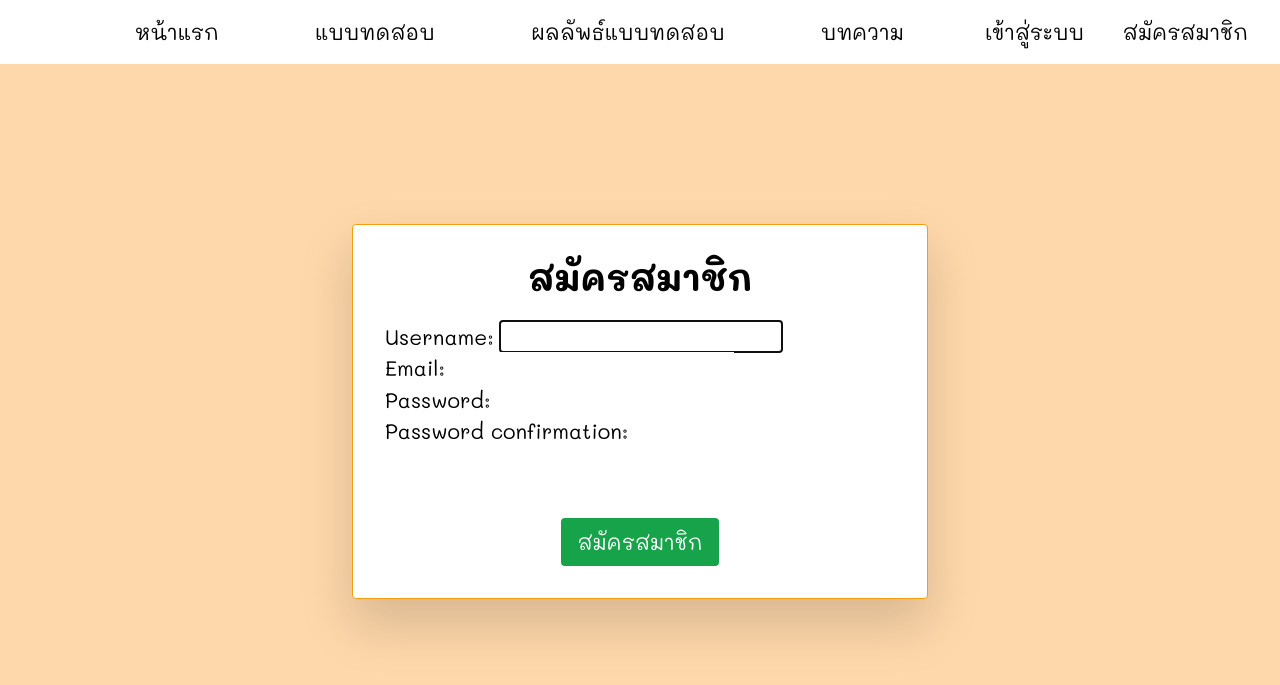
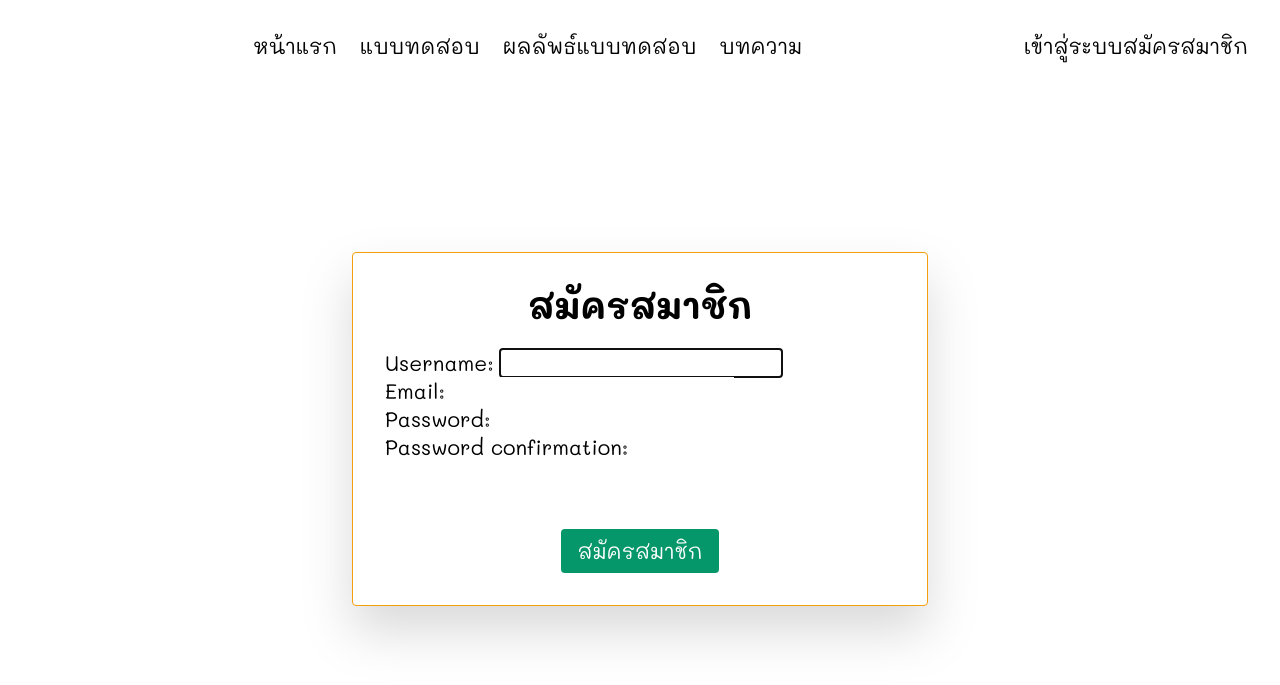
Before and after one commit to KalaboonMan/ProjectMbti, a Django app: page /users/register in a window 1280 px wide. Shown: the top 685 px of the page. Run offline with Django 4.2, Linux system fonts and the light colour scheme; some libraries are stand-ins or nearby versions.

Commit message:
ตกแต่งใหม่

```diff
--- a/mbti/templates/mbti/components/base.html
+++ b/mbti/templates/mbti/components/base.html
@@ -9,6 +9,7 @@
   <script src="//unpkg.com/alpinejs" defer></script>
 </head>
 <body>
+  <body class="font-serif text-lg" style="font-family: 'Mali', cursive; font-size: 21px;">
     {% include 'MBTI/components/site_header.html' %}
     {% block content %}{% endblock %}
 
--- a/mbti/templates/mbti/components/site_header.html
+++ b/mbti/templates/mbti/components/site_header.html
@@ -3,69 +3,24 @@
 <head>
     <meta charset="UTF-8">
     <meta name="viewport" content="width=device-width, initial-scale=1.0">
-
-<style>
-  body {
-    margin:0;
-    font-family: 'Mali', cursive;
-    font-size: 21px;
-
-  }
-  header {
-    display: flex;
-    justify-content: space-between;
-    align-items: flex-end;
-    padding: 1rem 1rem;
-    background-color: white;
-
-  }
-  .nav-links {
-    display: flex;
-    flex: 3;
-    justify-content: flex-end;
-
-  }
-  .nav-links a {
-    text-decoration: none;
-    color: black;
-    margin: 0 3rem;
-  }
-  .nav-links a:hover {
-    text-decoration: underline;
-  }
-  .auth-links {
-    display: flex;
-    justify-content: flex-end;
-    flex: 1;
-  }
-  .auth-links a {
-    text-decoration: none;
-    color: black;
-    margin: 0 1rem;
-  }
-  .auth-links a:hover {
-    text-decoration: underline;
-  }
-  .auth-links form {
-    display: inline;
-  }
-</style>
+    <title>MBTI Webpage</title>
+    <link href="https://cdn.jsdelivr.net/npm/tailwindcss@2.2.19/dist/tailwind.min.css" rel="stylesheet">
 </head>
-<body>
-  <header>
-    <div class="nav-links">
-      <a href="{% url 'home' %}">หน้าแรก</a>
-      <a href="{% url 'mbti_test' %}">แบบทดสอบ</a>
-      <a href="{% url 'mbti_result' %}">ผลลัพธ์แบบทดสอบ</a>
-      <a href="{% url 'article' %}">บทความ</a>
+<body class="">
+  <header class="flex justify-between items-center p-8 bg-white bg-[#fed7aa]">
+    <div class="flex-1 text-center">
+      <a href="{% url 'home' %}" class="text-black no-underline hover:underline mx-2">หน้าแรก</a>
+      <a href="{% url 'mbti_test' %}" class="text-black no-underline hover:underline mx-2">แบบทดสอบ</a>
+      <a href="{% url 'mbti_result' %}" class="text-black no-underline hover:underline mx-2">ผลลัพธ์แบบทดสอบ</a>
+      <a href="{% url 'article' %}" class="text-black no-underline hover:underline mx-2">บทความ</a>
     </div>
 
-    <div class="auth-links">
+    <div class="flex-2 flex justify-end">
+      {% if user.is_authenticated %}
         <div x-data="{ open: false }" @keydown.escape="open = false" class="relative" @click.away="open = false">
-        {% if user.is_authenticated %}
-        <button @click="open = !open" class="text-gray-700 font-medium">
-          {{ user.username }}
-          <svg :class="{ 'transform rotate-180': open }" class="w-4 h-4 ml-2 inline-block" fill="none" stroke="currentColor" viewBox="0 0 24 24" xmlns="http://www.w3.org/2000/svg">
+            <button @click="open = !open" class="text-gray-700 font-medium flex items-center">
+                <span>{{ user.username }}</span>
+                <svg class="w-4 h-4 ml-2" fill="none" stroke="currentColor" viewBox="0 0 24 24" xmlns="http://www.w3.org/2000/svg">
                     <path stroke-linecap="round" stroke-linejoin="round" stroke-width="2" d="M19 9l-7 7-7-7"></path>
                 </svg>
             </button>
@@ -74,18 +29,15 @@
               <a href="{% url 'password_change' %}" class="block px-4 py-2 text-sm text-gray-700 hover:bg-gray-100">เปลี่ยนรหัสผ่าน</a>
               <a href="{% url 'article_writing' %}" class="block px-4 py-2 text-sm text-gray-700 hover:bg-gray-100">เขียนบทความ</a>
               <a href="{% url 'article_history' %}" class="block px-4 py-2 text-sm text-gray-700 hover:bg-gray-100">ประวัติบทความ</a>
-          <form action="{% url 'logout' %}" method="POST"  class="block px-4 py-2 text-sm text-gray-700 hover:bg-gray-100 w-full text-left">
+              <form action="{% url 'logout' %}" method="POST" class="block px-4 py-2 text-sm text-gray-700 hover:bg-gray-100 w-full text-left">
               {% csrf_token %}
-            <button type="submit">
-              ออกจากระบบ
-            </button>
+              <button type="submit" class="w-full text-left">ออกจากระบบ</button>
               </form>
             </div>
         </div>
-
       {% else %}
-        <a href="{% url 'login' %}">เข้าสู่ระบบ</a>
-        <a href="{% url 'register' %}">สมัครสมาชิก</a>
+        <a href="{% url 'login' %}" class="text-black no-underline hover:underline">เข้าสู่ระบบ</a>
+        <a href="{% url 'register' %}" class="text-black no-underline hover:underline">สมัครสมาชิก</a>
       {% endif %}
     </div>
   </header>
--- a/mbti/templates/mbti/mbti_test.html
+++ b/mbti/templates/mbti/mbti_test.html
@@ -4,7 +4,7 @@
 <body class="bg-[#fed7aa]">
   <div class="flex flex-col items-center justify-center text-center mx-auto p-20">
     <h1 class="text-4xl mt-1 mb-8 font-bold text-black">แบบทดสอบบุคลิกภาพ</h1>
-    <div class="w-full max-w-4xl bg-white rounded-lg shadow-md p-8 mb-6">
+    <div class="w-full max-w-4xl bg-white rounded-lg shadow-md p-8 mb-6 ">
       {% if error_message_25 %}
         <p class="text-red-600 font-bold">{{ error_message_25 }}</p>
       {% endif %}
```
Also changed, not shown: mbti/templates/mbti/home.html (+81 -6 lines), mbti/views.py (+8 -15 lines), db.sqlite3, media/ai_image/Kanjana.jpg (added). Lines whose indentation alone changed are shown as unchanged.
